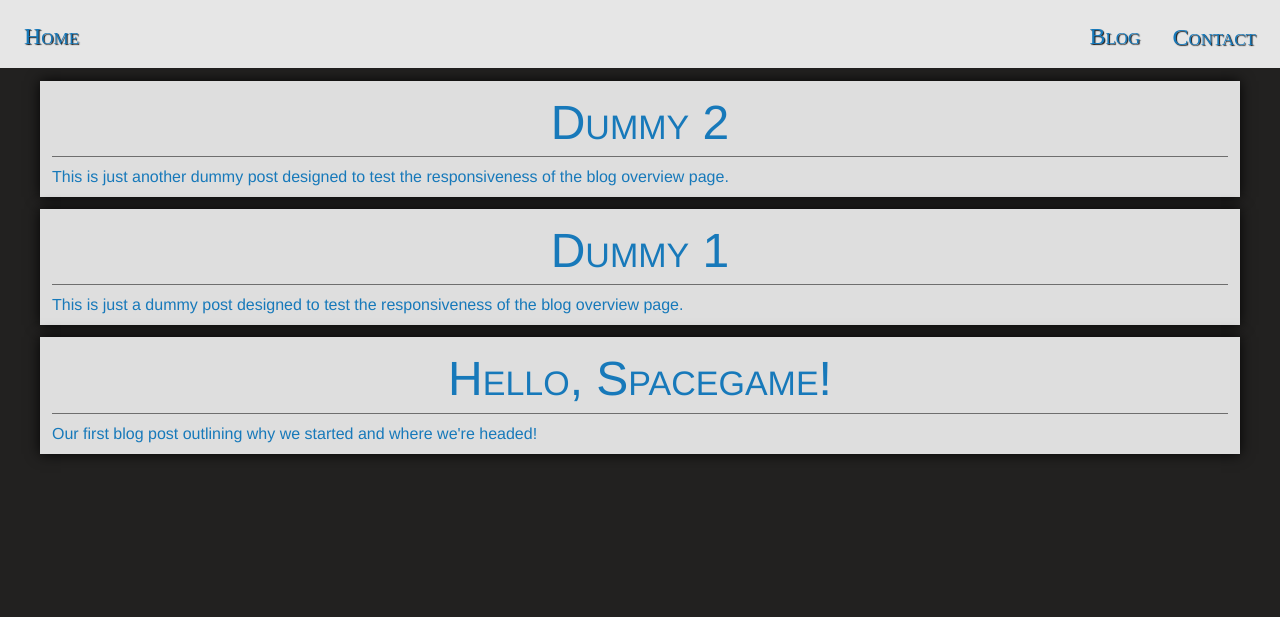
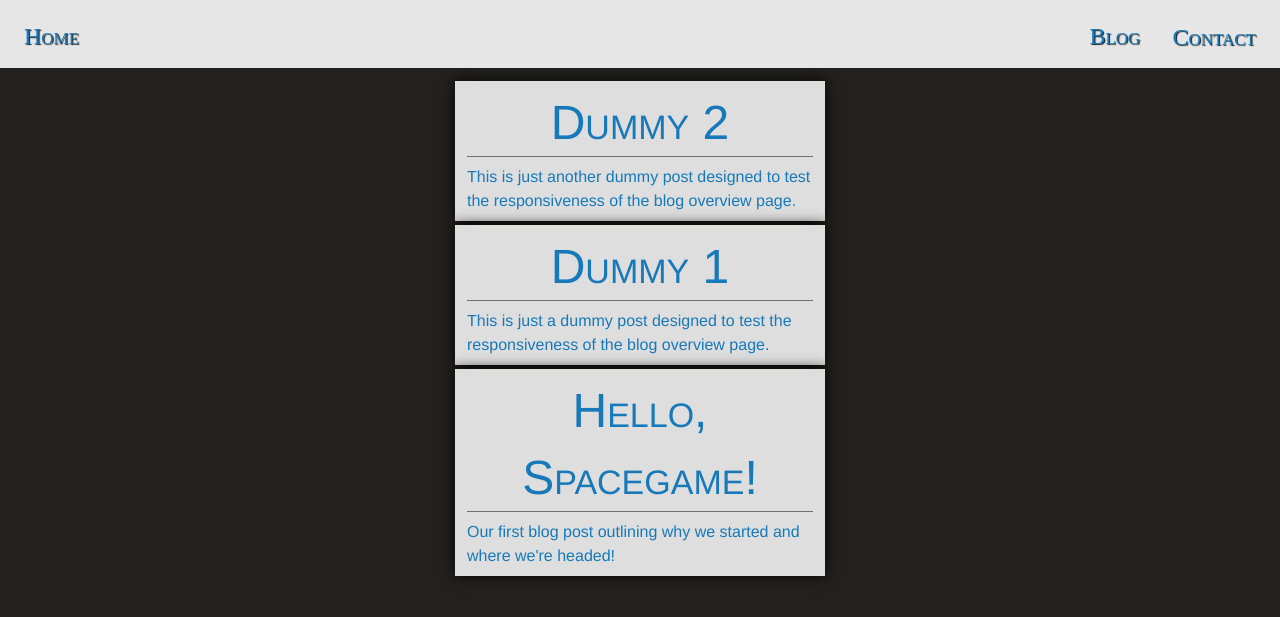
Before and after one commit to ori-sky/polar-space, a Jekyll site: the page built from blog.md, in a window 1280 px wide. Shown: the top 617 px of the page. Built offline with Jekyll 4.4.1, drawn with Linux system fonts in a browser that asks for light colours; some web fonts are replaced.

Commit message:
Update blog.md

```diff
--- a/blog.md
+++ b/blog.md
@@ -5,14 +5,16 @@ layout: blog
 
 {::nomarkdown}
 {% for post in site.posts %}
-	<a href="{{ post.url | remove_first:'/' }}">
-		<div class="content-box">
-			<h1>{{ post.title }}</h1>
-			<section>
-				{{ post.description }}
-			</section>
-		</div>
-	</a>
+	<div class="small-4 small-centered columns">
+		<a href="{{ post.url | remove_first:'/' }}">
+			<div class="content-box">
+				<h1>{{ post.title }}</h1>
+				<section>
+					{{ post.description }}
+				</section>
+			</div>
+		</a>
+	</div>
 {% endfor %}
 {:/}
 
```
